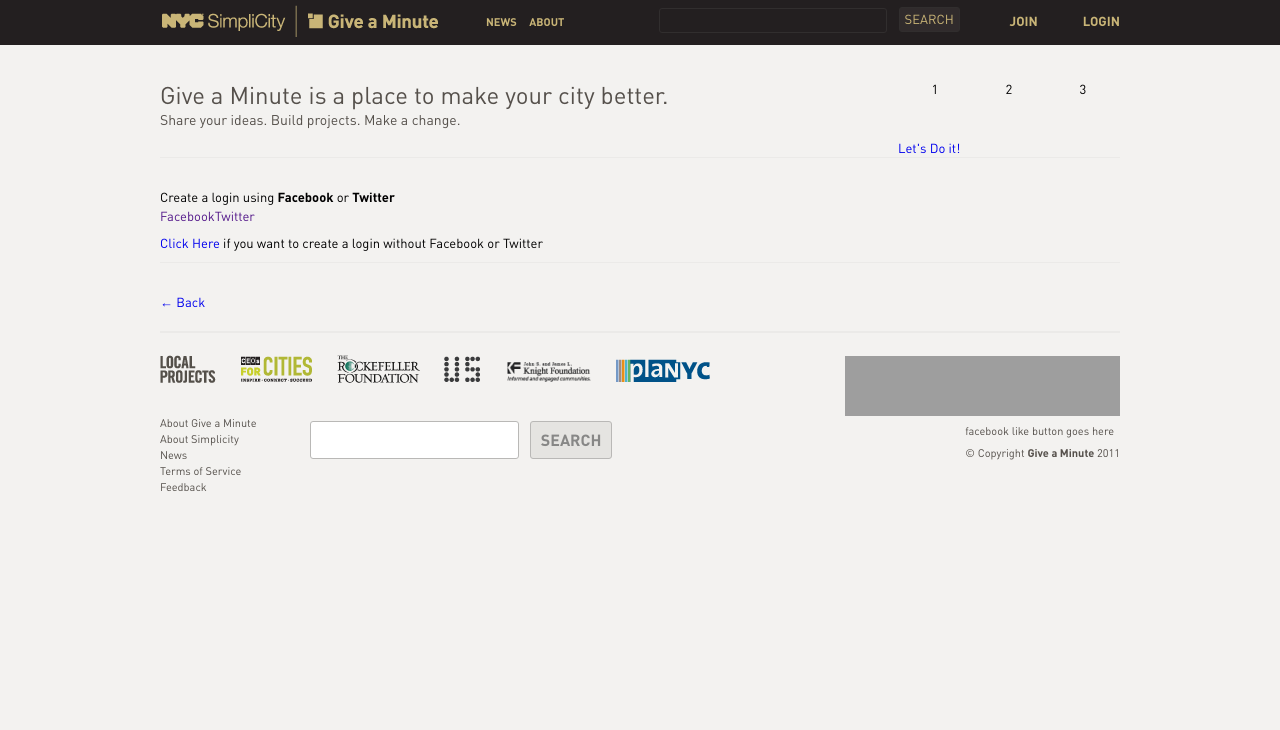
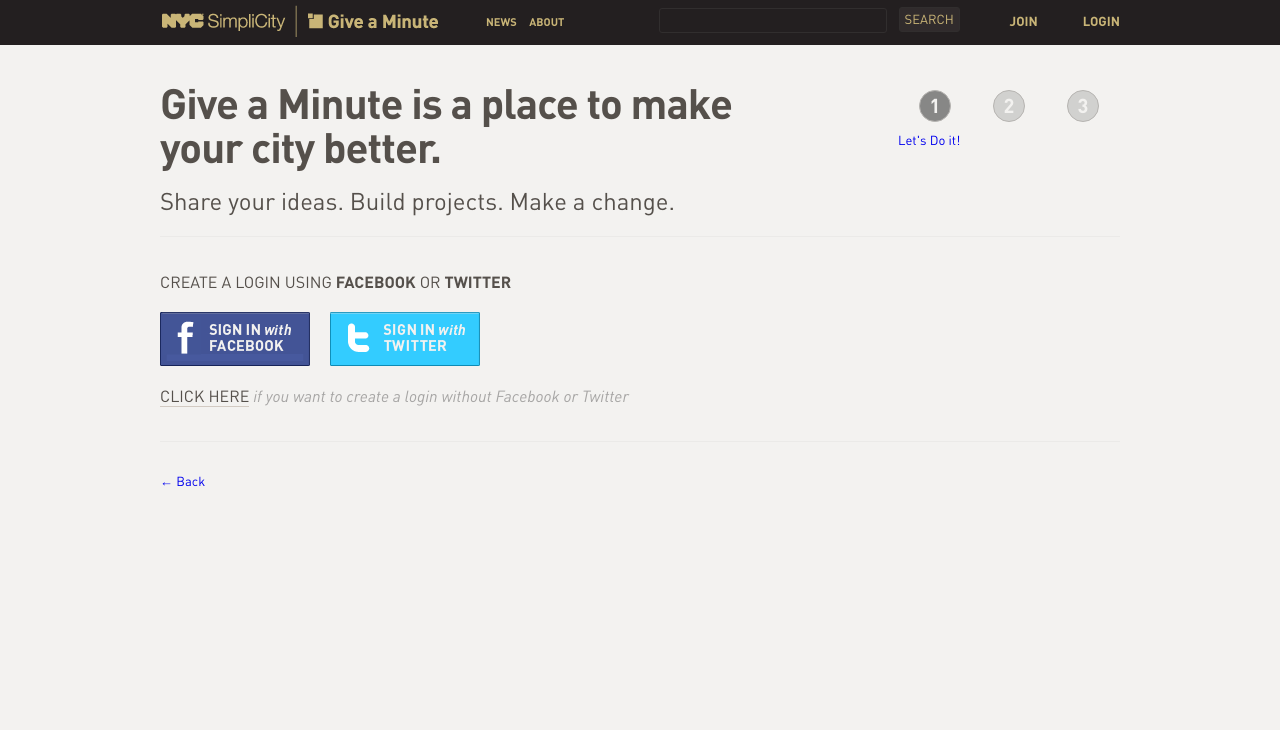
Before and after one commit to typecode/gam-ui-dep, a Python web app: template templates/register.html in a window 1280 px wide. Shown: the top 730 px of the page. Run offline with Jinja, Linux system fonts and the light colour scheme; the template is opened without the code that fills it, so the values that code supplies are empty; grey boxes are pictures that could not be loaded.

Commit message:
started "register" page

```diff
--- a/templates/register.html
+++ b/templates/register.html
@@ -8,15 +8,15 @@
 <div class='continent register'>
 	<div class='headlands clearfix'>
 		<div class='west'>
-			<h2>Give a Minute is a place to make your city better.</h2>
-			<h3>Share your ideas. Build projects. Make a change.</h3>
+			<h1>Give a Minute is a place to make your city better.</h1>
+			<h2>Share your ideas. Build projects. Make a change.</h2>
 		</div>
 		<div class='east'>
 			<div class='box'>
-				<div class='box merlin-progress clearfix'>
-					<div class='indicator 1 west'>1</div>
-					<div class='indicator 2 west'>2</div>
-					<div class='indicator 3 west'>3</div>
+				<div class='box merlin-progress no-labels clearfix'>
+					<div class='indicator 1 west'><span class="num">1</span></div>
+					<div class='indicator 2 west inactive'><span class="num">2</span></div>
+					<div class='indicator 3 west inactive'><span class="num">3</span></div>
 				</div>
 				<div class='box next'>
 					<a class="ca-btn" href="#">
@@ -32,12 +32,12 @@
 
 			<div class='step start clearfix'>
 				<p>Create a login using <strong>Facebook</strong> or <strong>Twitter</strong></p>
-				<div class='clearfix'>
-					<a href='' class='login-facebook west'>Facebook</a>
-					<a href='' class='login-twitter west'>Twitter</a>
+				<div class='social-login clearfix'>
+					<a href='' class='login-facebook west'><span>Facebook</span></a>
+					<a href='' class='login-twitter west'><span>Twitter</span></a>
 				</div>
-				<p><a class='step_link' href='#user-info'>Click Here</a> if you want to create a login without Facebook or Twitter</p>
-			</div>
+				<p><a class='step_link' href='#user-info'>Click Here</a> <span class="italic">if you want to create a login without Facebook or Twitter</span></p>
+			</div><!--end step-->
 
 			<div class='step user-info clearfix' style='display:none;'>
 				<p>Give a Minute users use their real names. <a href='#' class='real-names'><strong>Here's Why</strong></a></p>
@@ -51,7 +51,7 @@
 
 				<input type='checkbox' name='tos-user-info' id='tos-user-info' class='tos-user-info'/>
 				<label for='tos-user-info'>I accept and have read the <a href='/tou' target='_blank'>Terms and Conditions</a></label>
-			</div>
+			</div><!--end step-->
 
 			<div class='step email-step clearfix ' style='display:none;'>
 				<p><strong>You can opt to receive email notifications from Give a Minute projects.</strong></p>
@@ -61,7 +61,7 @@
 
 				<input type='checkbox' name='tos-email' id='tos-email' class='tos-email'/>
 				<label for='tos-email'>I accept and have read the <a href='/tou' target='_blank'>Terms and Conditions</a></label>
-			</div>
+			</div><!--end step-->
 
 			<div class='step sms-lookup clearfix ' style='display:none;'>
 				<div class='west'>
@@ -78,33 +78,33 @@
 					<input type='checkbox' name='no_sms' id='no_sms' class='no_sms'/>
 					<label for='no_sms'>I didn't text any ideas.</label>
 				</div>
-			</div>
+			</div><!--end step-->
 
 			<div class='step sms-process clearfix ' style='display:none;'>
 				<p>Finding SMS submissions...</p>
 				<p><img src='/static/images/loader32x32.gif' /></p>
-			</div>
+			</div><!--end step-->
 
 			<div class='step sms-results clearfix ' style='display:none;'>
 				<p><strong>We found 2 ideas from that telephone number.</strong></p>
 				<p>We'll add these ideas to your profile and link any new ideas that come in from that number</p>
-			</div>
+			</div><!--end step-->
 
 			<div class='step sms-no-results clearfix ' style='display:none;'>
 				<p>We couldn't find an ideas associated with</p>
 				<p>(XXX) XXX-XXXX</p>
-			</div>
+			</div><!--end step-->
 
 			<div class='step sms-already-used clearfix ' style='display:none;'>
 				<p>The number</p>
 				<p>(XXX) XXX-XXXX</p>
 				<p>is already associated with an account.</p>
-			</div>
+			</div><!--end step-->
 
 			<div class='step finish clearfix ' style='display:none;'>
 				<p>Thank you for joining.</p>
 				<p><img src='/static/images/loader32x32.gif' /></p>
-			</div>
+			</div><!--end step-->
 		</form>
 	</div>
 
--- a/ui/css/tc.gam.main.css
+++ b/ui/css/tc.gam.main.css
@@ -18,7 +18,7 @@
 
 /* headings */
 h1, h2, h3, h4, h5, h6, .above-h1 { font-weight:normal; color: #55504b; }
-h1{ font-size:42px; line-height: 42px; font-weight: bold; margin-bottom: 18px; letter-spacing: -1px;}
+h1{ font-size:42px; line-height: 44px; font-weight: bold; margin-bottom: 18px; letter-spacing: -1px;}
 h2{ font-size:24px; line-height: 30px; }
 h3{ font-size:14px; }
 .above-h1 { font-size: 13px; line-height: 13px; margin-bottom: 12px; font-weight: bold; text-transform: uppercase; display: block; letter-spacing: 1px;}
@@ -91,6 +91,7 @@
 
 /* wizard (merlin) */
 .merlin-progress .indicator { display:block; height: 50px; width: 44px; margin: 0 15px; text-align: center; position: relative; }
+.merlin-progress.no-labels .indicator { height: 42px;}
 .merlin-progress .indicator.last { margin-right: 0; }
 .merlin-progress .indicator .label { position: absolute; top: 0; left: 0; width: 45px; font-size: 9px; color: #878786; text-transform: uppercase; font-weight: bold;}
 .merlin-progress .indicator .num { position:absolute; bottom: 0; left: 6px; text-align: center; color: #f3f2f0; font-size: 20px; line-height: 20px; font-weight: bold; background-color: #878786; border: 1px solid #b6b4b1; width: 20px; height: 20px; padding: 4px 5px 6px 5px; -moz-border-radius: 16px; -webkit-border-radius: 16px; -khtml-border-radius: 16px; border-radius: 16px; display: block; float: left; }
@@ -170,18 +171,33 @@
 
 /* Register */
 div.continent.register {  }
-div.continent.register .merlin{  }
+div.continent.register .merlin {  }
 div.continent.register .merlin .step{ width:100%; }
-div.continent.register .headlands{ border-bottom:1px solid #ebeae8; }
+div.continent.register .headlands > .west { width: 600px; }
 div.continent.register .headlands .merlin-progress .cur{ font-weight:bold; }
 div.continent.register .headlands .ca-btn.enabled{ opacity:1.0; }
 div.continent.register .headlands .ca-btn.disabled{ opacity:0.2; }
 
-div.continent.register .midlands{ border-bottom:1px solid #ebeae8; }
+div.continent.register .midlands { border-top:1px solid #ebeae8; border-bottom:1px solid #ebeae8; font-size: 16px; line-height: 20px; color: #55504b; padding: 25px 0;}
 div.continent.register .midlands input.has-been-focused.valid{ background-color:green; }
 div.continent.register .midlands input.has-been-focused.not-valid{ background-color:red; }
 div.continent.register .merlin .step{ padding:10px 0px 10px 0px; }
 div.continent.register .foothills { padding-top:30px; }
+
+div.continent.register .midlands .start p {text-transform: uppercase;}
+div.continent.register .midlands .start a.step_link { color: #55504b; border-bottom: 1px solid #d2cac2; }
+div.continent.register .midlands .start a.step_link:hover  { border-bottom: 1px solid #55504b; }
+div.continent.register .midlands .start .italic { font-style: italic; color: #a6a5a4; text-transform: none; }
+div.continent.register .midlands .start .social-login { margin: 20px 0; }
+div.continent.register .midlands .start .social-login a.login-facebook,
+div.continent.register .midlands .start .social-login a.login-twitter { width: 150px; height: 54px; display: block; background-position: top left; background-repeat: none; background-color: transparent; margin-right: 20px;}
+div.continent.register .midlands .start .social-login a.login-facebook:hover,
+div.continent.register .midlands .start .social-login a.login-twitter:hover { -webkit-box-shadow: 1px 1px 4px #bfbebc; -moz-box-shadow: 1px 1px 4px #bfbebc; box-shadow: 1px 1px 4px #bfbebc; }
+div.continent.register .midlands .start .social-login a.login-facebook { background-image: url(../images/signin_fb.png) }
+div.continent.register .midlands .start .social-login a.login-twitter { background-image: url(../images/signin_twitter.png) }
+div.continent.register .midlands .start .social-login span { visibility: hidden }
+
+div.continent.register .foothills { margin-bottom: 250px; }
 
 /* Login */
 div.continent.login {  }
```
Also changed, not shown: templates/create.html (+8 -40 lines).
